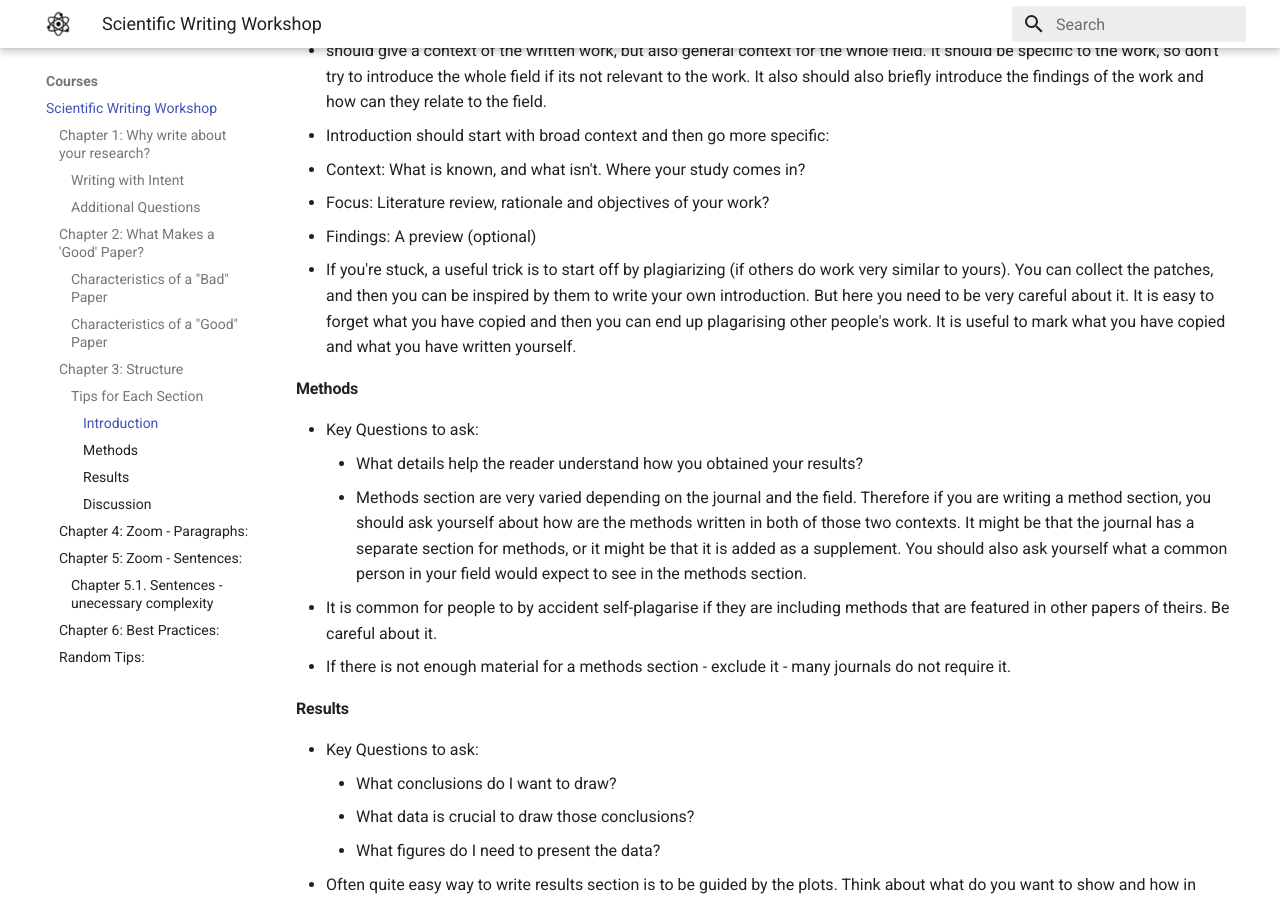
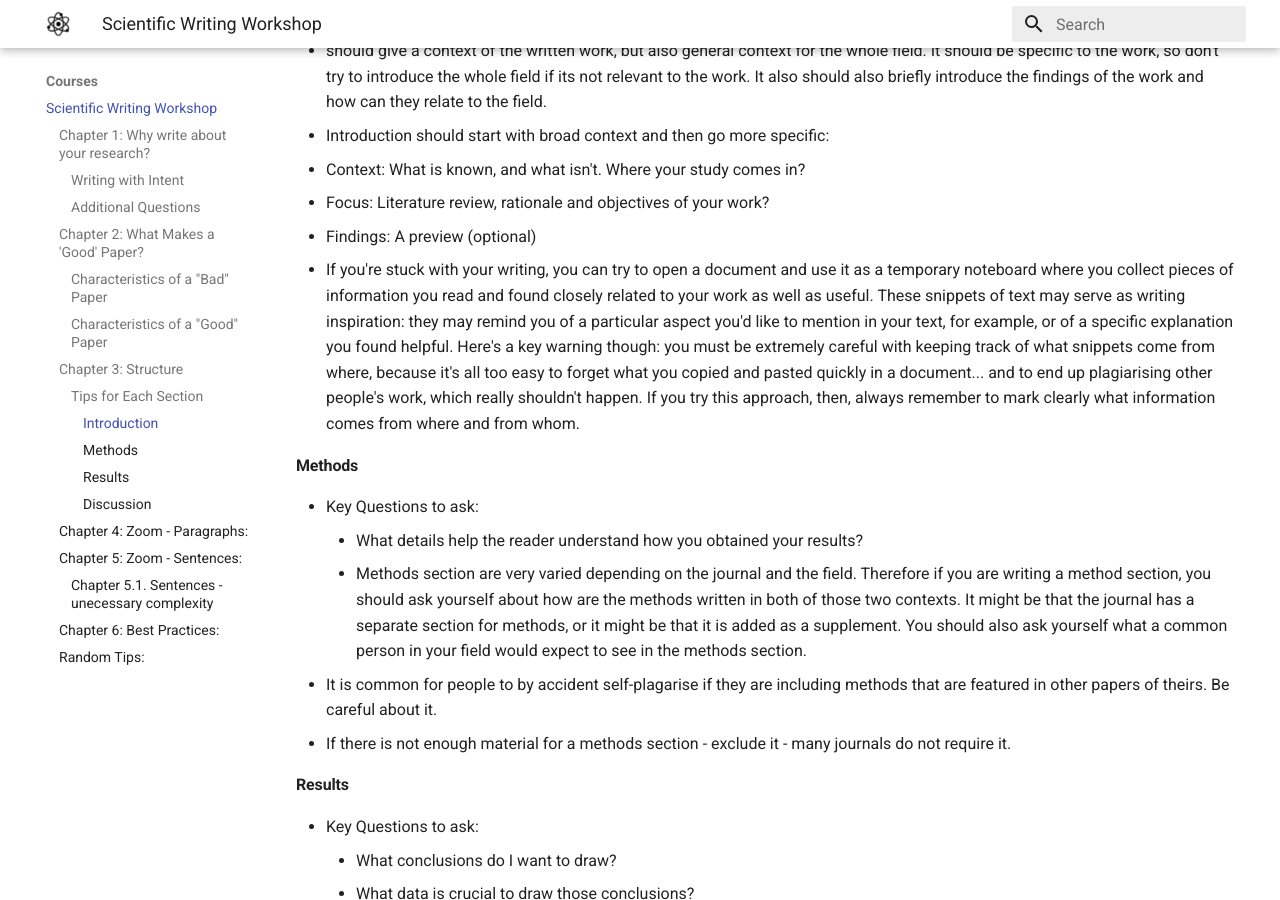
Before and after one commit to wojtekadamczyk3/wadamczyk, an MkDocs documentation site: the page built from docs/courses/scientific_writing_workshop/scienfitic_writing_workshop.md, in a window 1280 px wide and 900 px high, scrolled down 2210 px. Built offline with MkDocs 1.6.1 and Material for MkDocs 9.7.7, drawn with Linux system fonts in a browser that asks for light colours; some of the changed text lies outside the part shown.

Commit message:
scientific writing update

```diff
--- a/docs/courses/scientific_writing_workshop/scienfitic_writing_workshop.md
+++ b/docs/courses/scientific_writing_workshop/scienfitic_writing_workshop.md
@@ -1,4 +1,4 @@
-_This summary is based on the workshop on Scientific Writing given by Gaia Doneti. It is a paraphrased note, written together with Moritz Fontboté Schmidt, and extended with additional thoughts. Feel free to contribute directly via GitLab or contact wadamczyk@phys.ethz.ch_.
+_This summary is based on the workshop on Scientific Writing given by Gaia Donati. It is a paraphrased note, written together with Moritz Fontboté Schmidt, and extended with additional thoughts. Feel free to contribute directly via GitLab or contact wadamczyk@phys.ethz.ch_.
 
 ## Chapter 1: Why write about your research?
 Before starting with the course, it is important to reflect on why writing matters. As humans, and especially as scientists, our role is to deeply understand ideas, experiment with them, and share them with others. Writing enables us to:
@@ -61,7 +61,9 @@ Initially when writing a paper it is useful to follow some sort of structure. On
   - Context: What is known, and what isn't. Where your study comes in?
   - Focus: Literature review, rationale and objectives of your work?
   - Findings: A preview (optional)
-- If you're stuck, a useful trick is to start off by plagiarizing (if others do work very similar to yours). You can collect the patches, and then you can be inspired by them to write your own introduction. But here you need to be very careful about it. It is easy to forget what you have copied and then you can end up plagarising other people's work. It is useful to mark what you have copied and what you have written yourself.
+- If you're stuck with your writing, you can try to open a document and use it as a temporary noteboard where you collect pieces of information you read and found closely related to your work as well as useful. These snippets of text may serve as writing inspiration: they may remind you of a particular aspect you'd like to mention in your text, for example, or of a specific explanation you found helpful. Here's a key warning though: you must be extremely careful with keeping track of what snippets come from where, because it's all too easy to forget what you copied and pasted quickly in a document... and to end up plagiarising other people's work, which really shouldn't happen. If you try this approach, then, always remember to mark clearly what information comes from where and from whom.
+
+
 
 #### Methods
 
```
